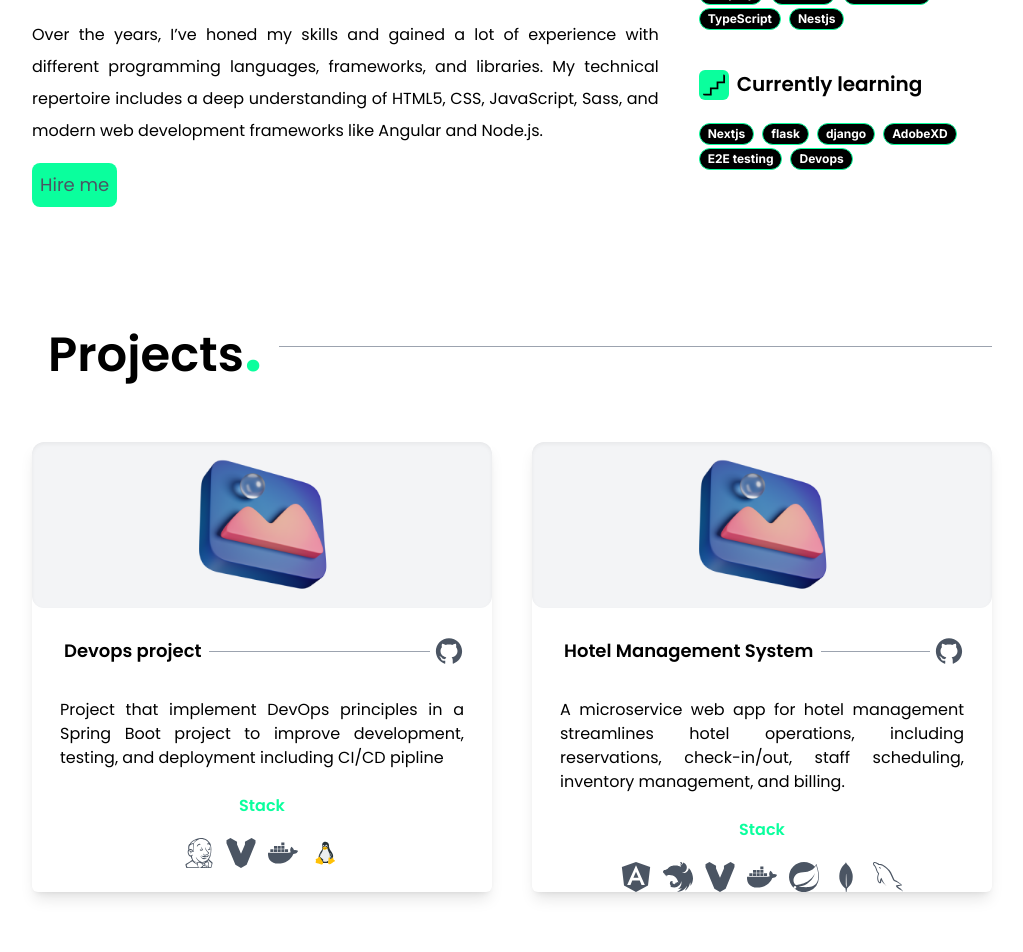
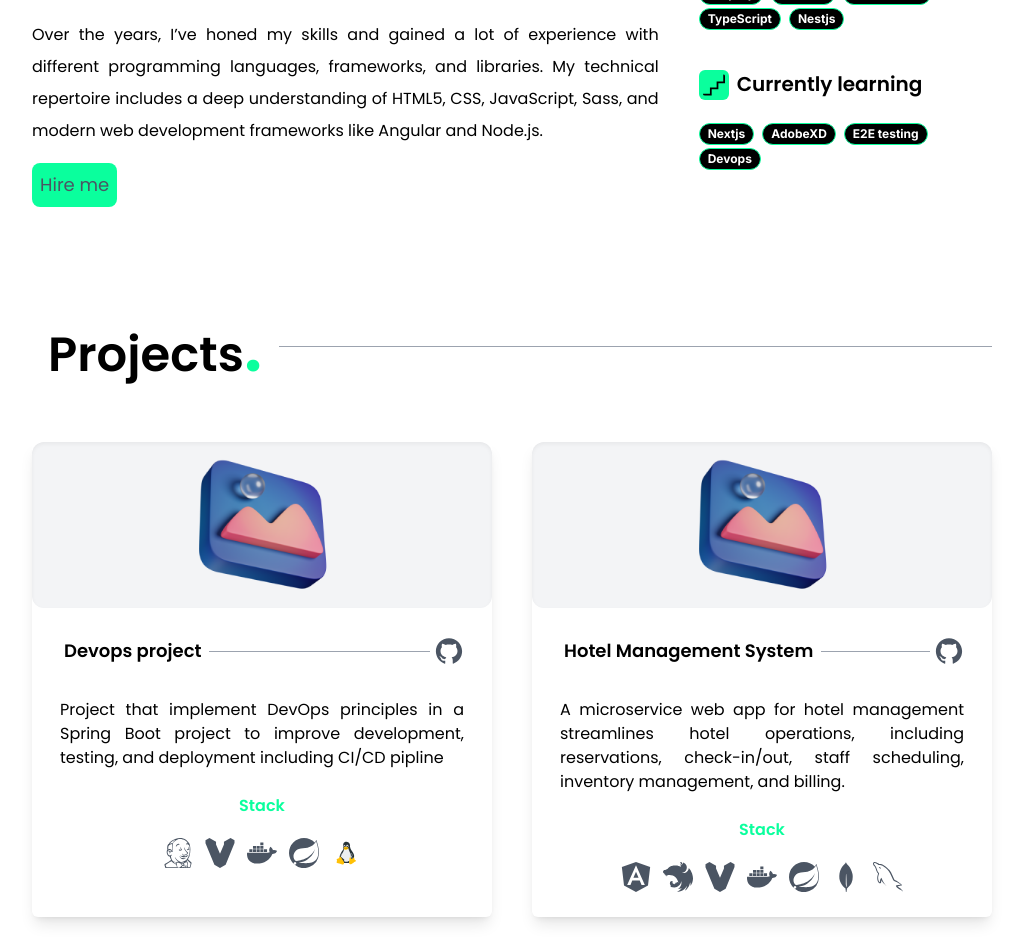
Before and after one commit to rayen-creator/my-portfolio, a Next.js app: page / in a window 1280 px wide. Shown: the part 980-1932 px from the top of the page, without its empty margins (128-1151 px from the left). Built offline with nearby package versions, Linux system fonts and the light colour scheme.

Commit message:
improve code

```diff
--- a/src/app/pages/header.js
+++ b/src/app/pages/header.js
@@ -49,7 +49,6 @@ export default function Header() {
             </button>
           </a>
         </div> */}
-      {/* <div className="w-full h-full mx-auto"><ComputersCanvas /></div> */}
     </section>
   );
 }
--- a/src/components/cards.js
+++ b/src/components/cards.js
@@ -11,7 +11,7 @@ export default function Card({
   demolink,
 }) {
   return (
-    <div className="shadow-lg rounded-md lg:h-[450px]  flex flex-col text-center my-10 transition ease-in-out delay-150 hover:-translate-y-1 hover:scale-110 hover:shadow-slate-800 duration-300 dark:bg-white">
+    <div className="shadow-lg rounded-md xl:h-[475px] lg:h-[450px]  flex flex-col text-center my-10 transition ease-in-out delay-150 hover:-translate-y-1 hover:scale-110 hover:shadow-slate-800 duration-300 dark:bg-white">
       <div className="shadow-inner p-1 bg-gray-100 rounded-xl ">
         <div className="flex justify-center p-1">
           <Image
@@ -23,7 +23,7 @@ export default function Card({
           />
         </div>
       </div>{" "}
-      <div className=" pt-1 px-7 pb-7 rounded-md    ">
+      <div className=" pt-1 px-7 pb-7 rounded-md">
         <div className="relative flex py-5 items-center">
           <span className="flex-shrink mx-1  text-lg font-Poppins_SemiBold">
             <h3 className=" lg:break-all">{title}</h3>
@@ -52,12 +52,13 @@ export default function Card({
         <div className="">
           <h4 className="py-4 text-primary font-Poppins_SemiBold">Stack</h4>
           <div className="flex justify-center items-end gap-3 text-2xl lg:text-3xl">
-            {stack && stack.length > 0 && stack.map((s)=>(
+            {stack &&
+              stack.length > 0 &&
+              stack.map((s) => (
                 <>
-                <p className="text-gray-600 py-1">{s}</p>
-              </>
-               ))
-            }
+                  <p className="text-gray-600 py-1">{s}</p>
+                </>
+              ))}
           </div>
         </div>
       </div>
--- a/src/components/loader.js
+++ b/src/components/loader.js
@@ -4,7 +4,7 @@ const CanvasLoader = () => {
   const { progress } = useProgress();
   return (
     <Html
-      as='div'
+      as="div"
       center
       style={{
         display: "flex",
@@ -13,7 +13,7 @@ const CanvasLoader = () => {
         flexDirection: "column",
       }}
     >
-      <span className='canvas-loader'></span>
+      <span className="canvas-loader"></span>
       <p
         style={{
           fontSize: 14,
--- a/src/components/slide.js
+++ b/src/components/slide.js
@@ -3,7 +3,7 @@ import React from "react";
 
 const Slide = ({ icon, text }) => {
   return (
-    <div>
+    <div className="flex flex-col justify-center items-center">
       {icon}
       <div className="my-5 font-Poppins_SemiBold text-black text-xs  md:text-xl dark:text-white">
         {text}
--- a/src/constants/index.js
+++ b/src/constants/index.js
@@ -13,6 +13,7 @@ import {
   SiTypescript,
   SiVagrant,
   SiNestjs,
+  SiDocker
 } from "react-icons/si";
 import {
   FaSymfony,
@@ -36,24 +37,6 @@ import Telegram from "../../public/Telegram.png";
 export const slides = [
   {
     icon: (
-      <SiFlutter className="text-3xl sm:text-4xl md:text-7xl hover:text-cyan-500" />
-    ),
-    text: "Flutter",
-  },
-  {
-    icon: (
-      <SiExpress className="text-3xl sm:text-4xl md:text-7xl hover:text-black" />
-    ),
-    text: "Express",
-  },
-  {
-    icon: (
-      <SiMongodb className="text-3xl sm:text-4xl md:text-7xl hover:text-green-400" />
-    ),
-    text: "MongoDB",
-  },
-  {
-    icon: (
       <SiAngular className="text-3xl sm:text-4xl md:text-7xl hover:text-red-500 " />
     ),
     text: "Angular",
@@ -66,9 +49,21 @@ export const slides = [
   },
   {
     icon: (
-      <SiSpring className="text-3xl sm:text-4xl md:text-7xl hover:text-green-600" />
+      <SiExpress className="text-3xl sm:text-4xl md:text-7xl hover:text-black" />
     ),
-    text: "Spring",
+    text: "Express",
+  },
+  {
+    icon: (
+      <SiTailwindcss className="text-3xl sm:text-4xl md:text-7xl  hover:text-cyan-400" />
+    ),
+    text: "Tailwind",
+  },
+  {
+    icon: (
+      <SiDocker className="text-3xl sm:text-4xl md:text-7xl  hover:text-blue-400" />
+    ),
+    text: "Docker",
   },
   {
     icon: (
@@ -76,6 +71,19 @@ export const slides = [
     ),
     text: "Graphql",
   },
+  {
+    icon: (
+      <SiMongodb className="text-3xl sm:text-4xl md:text-7xl hover:text-green-400" />
+    ),
+    text: "MongoDB",
+  },
+  {
+    icon: (
+      <SiSpring className="text-3xl sm:text-4xl md:text-7xl hover:text-green-600" />
+    ),
+    text: "Spring",
+  },
+
   {
     icon: (
       <SiFlask className="text-3xl sm:text-4xl md:text-7xl hover:text-black" />
@@ -100,12 +108,7 @@ export const slides = [
     ),
     text: "Mysql",
   },
-  {
-    icon: (
-      <SiTailwindcss className="text-3xl sm:text-4xl md:text-7xl  hover:text-cyan-400" />
-    ),
-    text: "Tailwind",
-  },
+
   {
     icon: (
       <FaReact className="text-3xl sm:text-4xl md:text-7xl  hover:text-cyan-500" />
@@ -161,8 +164,6 @@ export const currentStack = [
 
 export const currentlyLearning = [
   { text: "Nextjs" },
-  { text: "flask" },
-  { text: "django" },
   { text: "AdobeXD" },
   { text: "E2E testing" },
   { text: "Devops" },
@@ -192,6 +193,7 @@ export const projects = [
         className="hover:text-blue-400"
         title="Docker"
       />,
+      <SiSpring className="hover:text-green-600" title="Spring Boot" />,
       <FcLinux
         key="FcLinux-icon"
         className="hover:text-yellow-100"
```
Also changed, not shown: src/components/carousel.js (+5 -169 lines), src/components/reveal.js (+4 -4 lines), src/components/scrollToTop.js (+10 -9 lines).
